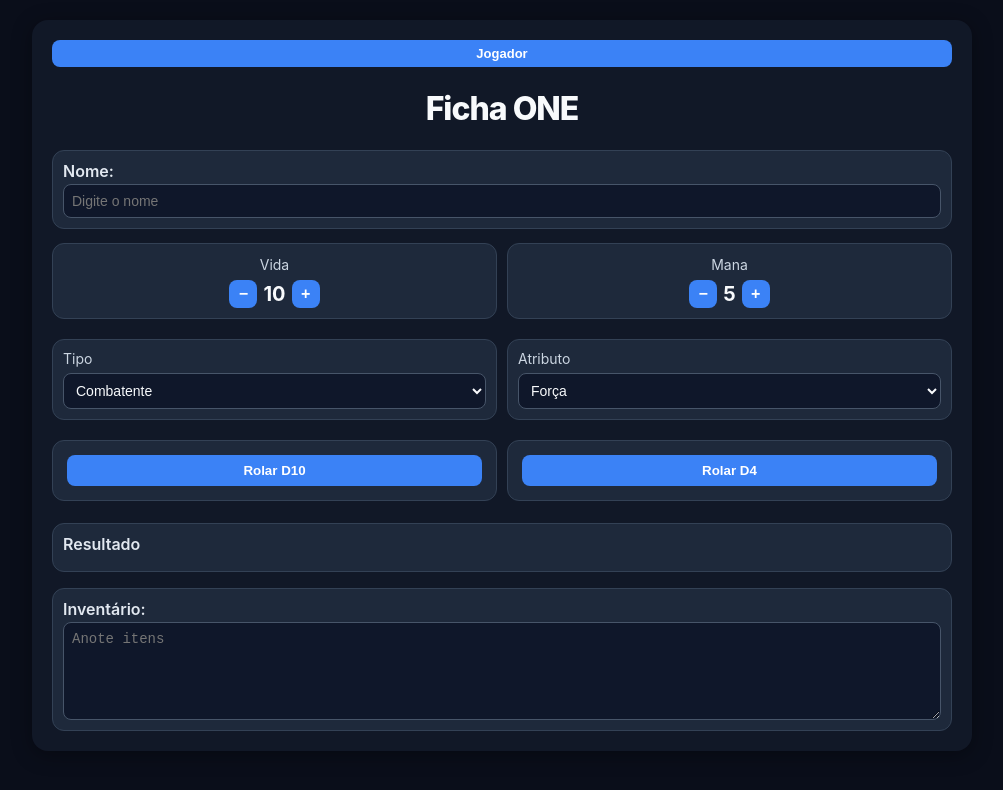
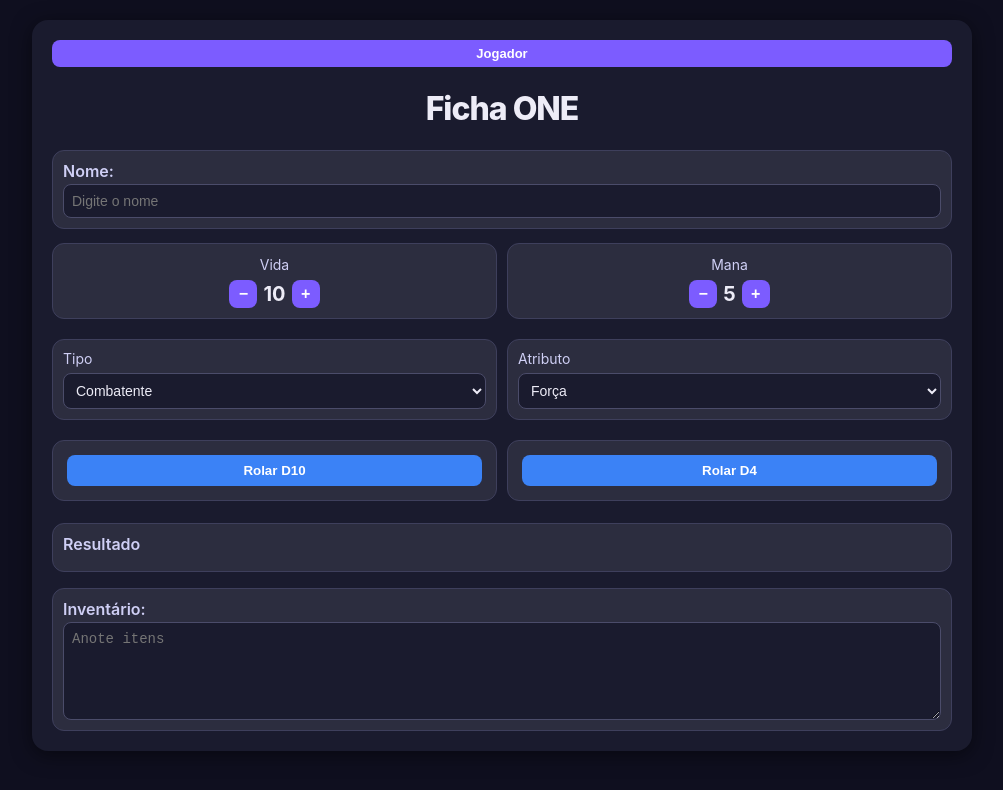
Before and after one commit to girassoisazuis2308-ops/one, a website built with Vite: page index.html in a window 1280 px wide. Shown: the whole page, without its empty margins (138-1141 px from the left). Built offline with nearby package versions, Linux system fonts and the light colour scheme; what @owlbear-rodeo/sdk would draw is missing.

Commit message:
Update index.html

```diff
--- a/index.html
+++ b/index.html
@@ -12,20 +12,20 @@
   /* ======== TEMA GLOBAL ======== */
   body {
     font-family: "Inter", sans-serif;
-    background: #0A0E1A;
+    background: #0F0F1F; /* Cinza bem escuro */
     margin: 0;
     padding: 0;
-    color: #F8FAFC;
+    color: #EDECF7; /* Cinza claro próximo do branco */
   }
 
   #app {
     max-width: 900px;
     margin: auto;
-    background: #111827;
+    background: #1A1B2E; /* Cinza-escuro/roxo */
     padding: 20px;
     margin-top: 20px;
     border-radius: 16px;
-    box-shadow: 0 4px 20px rgba(0,0,0,0.35);
+    box-shadow: 0 4px 20px rgba(0,0,0,0.5);
   }
 
   /* ======== MENU ======== */
@@ -39,17 +39,17 @@
     flex: 1;
     padding: 6px 8px;
     font-size: 13px;
-    background: #1E293B;
+    background: #2C2D3F; /* Cinza médio */
     border: none;
     border-radius: 8px;
     font-weight: 600;
-    color: #F1F5F9;
+    color: #EDECF7;
     cursor: pointer;
     transition: 0.2s;
   }
 
   nav button.active {
-    background: #3B82F6;
+    background: #7C5CFF; /* Roxo Owlbear */
     color: white;
   }
 
@@ -57,7 +57,7 @@
   h1 {
     margin-top: 10px;
     font-weight: 800;
-    color: #F8FAFC;
+    color: #EDECF7;
     text-align: center;
     margin-bottom: 6px;
     letter-spacing: -1px;
@@ -73,8 +73,8 @@
   .field {
     display: flex;
     flex-direction: column;
-    background: #1E293B;
-    border: 1px solid #334155;
+    background: #2C2D3F; /* Cinza médio */
+    border: 1px solid #3E3F5C; /* Contorno suave */
     border-radius: 12px;
     padding: 10px;
     margin-top: 2px;
@@ -83,16 +83,16 @@
   .field label {
     font-weight: 600;
     margin-bottom: 3px;
-    color: #E2E8F0;
+    color: #CFCFF5; /* Cinza claro */
   }
 
   input, select, textarea {
     padding: 8px;
     border-radius: 8px;
-    border: 1px solid #475569;
+    border: 1px solid #4B4C6A; /* Cinza médio */
     font-size: 14px;
-    background: #0F172A;
-    color: #F8FAFC;
+    background: #1A1B2E; /* Fundo cinza escuro/roxo */
+    color: #EDECF7;
   }
 
   textarea {
@@ -108,8 +108,8 @@
 
   .stat-box {
     flex: 1;
-    background: #1E293B;
-    border: 1px solid #334155;
+    background: #2C2D3F;
+    border: 1px solid #3E3F5C;
     padding: 10px;
     border-radius: 12px;
     text-align: center;
@@ -117,7 +117,7 @@
 
   .stat-box .label {
     font-size: 14px;
-    color: #CBD5E1;
+    color: #CFCFF5;
   }
 
   .stat-controls {
@@ -131,7 +131,7 @@
   .stat-controls button {
     width: 28px;
     height: 28px;
-    background: #3B82F6;
+    background: #7C5CFF; /* Roxo */
     border: none;
     border-radius: 8px;
     font-size: 16px;
@@ -144,17 +144,17 @@
   .stat-controls .value {
     font-size: 20px;
     font-weight: bold;
-    color: #F8FAFC;
+    color: #EDECF7;
   }
 
   /* ======== BOX DAS FICHAS ======== */
   .ficha {
-    background: #1E293B;
-    border: 1px solid #334155;
+    background: #2C2D3F;
+    border: 1px solid #3E3F5C;
     border-radius: 12px;
     padding: 12px;
     margin-bottom: 8px;
-    color: #F1F5F9;
+    color: #EDECF7;
   }
 
   .ficha h2 {
```
